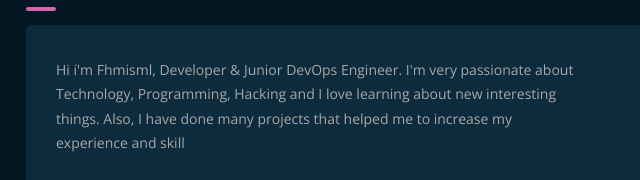
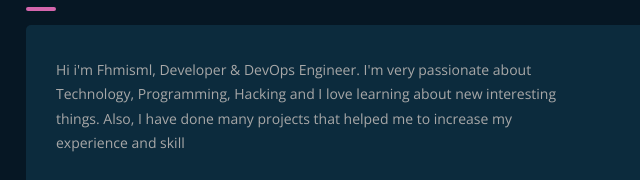
Before and after one commit to sldrbmj/sldrbmj.github.io, a plain HTML site: page index.html in a window 1280 px wide. Both pictures are taken after a click on the link "ABOUT ME". Shown: the part 194-374 px from the top of the page, 94-734 px from the left. Drawn offline with nearby package versions, Linux system fonts and the light colour scheme.

Commit message:
Update index.html

```diff
--- a/index.html
+++ b/index.html
@@ -164,7 +164,7 @@
 										<!-- Summary Starts -->
 										<div class="summary col-md-10 col-sm-9 col-12">
 											<!-- Single Paragraph Starts -->
-											<p>Hi i'm Fhmisml, Developer & Junior DevOps Engineer. I'm very passionate about Technology, Programming, Hacking and I love learning about new interesting things. Also, I have done many projects that helped me to increase my experience and skill</p>
+											<p>Hi i'm Fhmisml, Developer & DevOps Engineer. I'm very passionate about Technology, Programming, Hacking and I love learning about new interesting things. Also, I have done many projects that helped me to increase my experience and skill</p>
 											<!-- Single Paragraph Ends -->
 										</div>
 										<!-- Summary Ends -->
```
